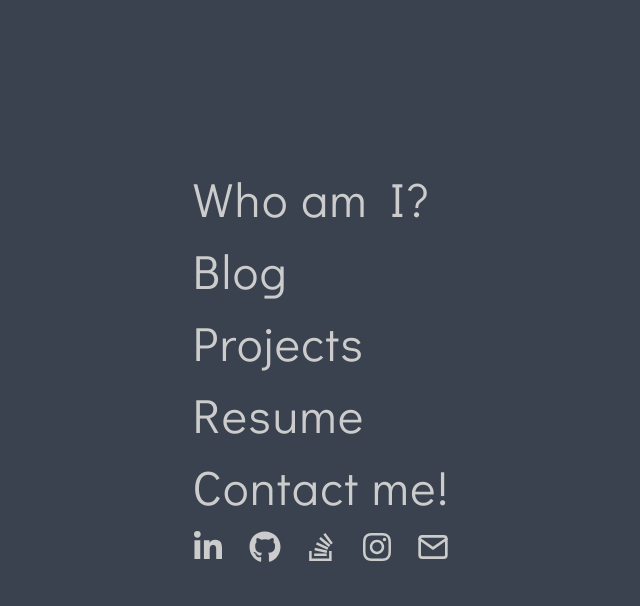
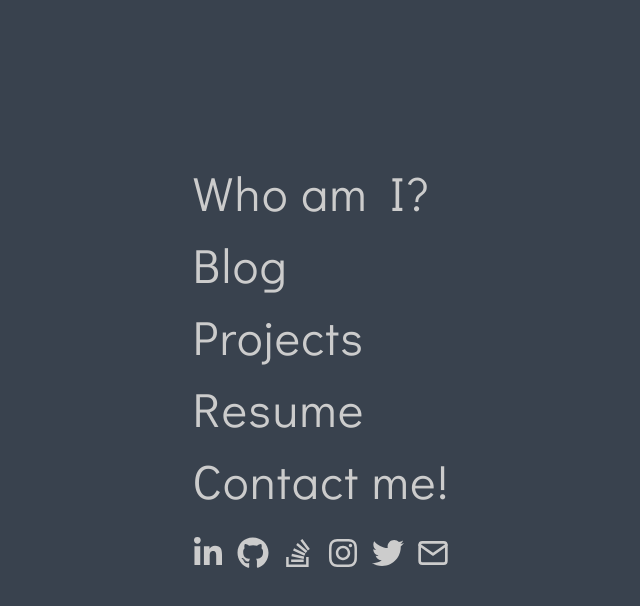
Before and after one commit to yashshah1/yashshah1.github.io, a React (Create React App) app: page /#/ in a window 1280 px wide. Both pictures are taken after a click on the element "Contact me!". Shown: the top 606 px of the page, without its empty margins (319-959 px from the left). Built offline with nearby package versions, Linux system fonts and the light colour scheme.

Commit message:
added twitter

```diff
--- a/src/components/About.jsx
+++ b/src/components/About.jsx
@@ -1,6 +1,5 @@
 import React from "react";
-import { Header, BottomNav } from "./";
-import OutdomainLink from "../helpers/OutdomainLink";
+import { Header, BottomNav, OutdomainLink } from "./";
 
 export default function About() {
   return (
--- a/src/components/BottomNav.jsx
+++ b/src/components/BottomNav.jsx
@@ -1,6 +1,6 @@
 import React from "react";
 import { Link } from "react-router-dom";
-import OutdomainLink from "../helpers/OutdomainLink";
+import { OutdomainLink } from "./";
 
 export default function BottomNav() {
   return (
--- a/src/components/Contact.jsx
+++ b/src/components/Contact.jsx
@@ -5,9 +5,10 @@ import {
   FaGithub,
   FaStackOverflow,
   FaInstagram,
+  FaTwitter,
 } from "react-icons/fa";
 import { FiMail } from "react-icons/fi";
-import OutdomainLink from "../helpers/OutdomainLink";
+import { OutdomainLink } from "./";
 
 class Contact extends Component {
   constructor(props) {
@@ -31,7 +32,7 @@ class Contact extends Component {
         <Reveal when={this.state.show} duration={20}>
           <div
             style={{
-              marginTop: "0.5rem",
+              marginTop: "1.2rem",
               display: "flex",
               flexDirection: "row",
               justifyContent: "space-between",
@@ -48,11 +49,12 @@ class Contact extends Component {
             <OutdomainLink url="https://github.com/yashshah1">
               <FaStackOverflow size={32} />
             </OutdomainLink>
-
             <OutdomainLink url="https://instagram.com/itsmeyashshah">
               <FaInstagram size={32} />
             </OutdomainLink>
-
+            <OutdomainLink url="https://twitter.com/YashSha94471292">
+              <FaTwitter size={32} />
+            </OutdomainLink>
             <OutdomainLink url="mailto:yashah1234@gmail.com">
               <FiMail size={32} />
             </OutdomainLink>
--- a/src/components/Home.jsx
+++ b/src/components/Home.jsx
@@ -1,7 +1,6 @@
 import React from "react";
 import { Link } from "react-router-dom";
-import { Contact } from "./";
-import OutdomainLink from "../helpers/OutdomainLink";
+import { Contact, OutdomainLink } from "./";
 import Reveal from "react-reveal/Reveal";
 
 export default function Home() {
--- a/src/components/index.js
+++ b/src/components/index.js
@@ -3,3 +3,4 @@ export { default as About } from "./About";
 export { default as Header } from "./Header";
 export { default as Contact } from "./Contact";
 export { default as BottomNav } from "./BottomNav";
+export { default as OutdomainLink } from "./OutdomainLink";
```
Also changed, not shown: src/components/OutdomainLink.jsx (renamed from src/helpers/OutdomainLink.jsx).
